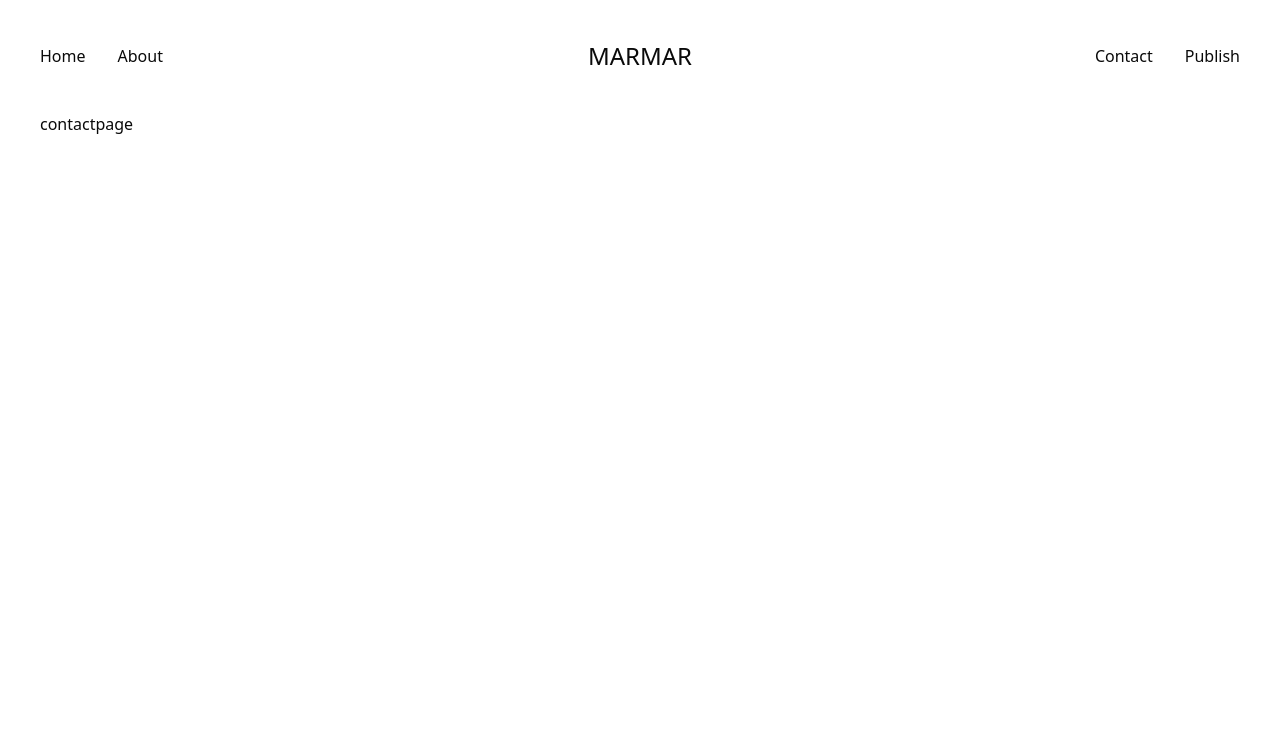
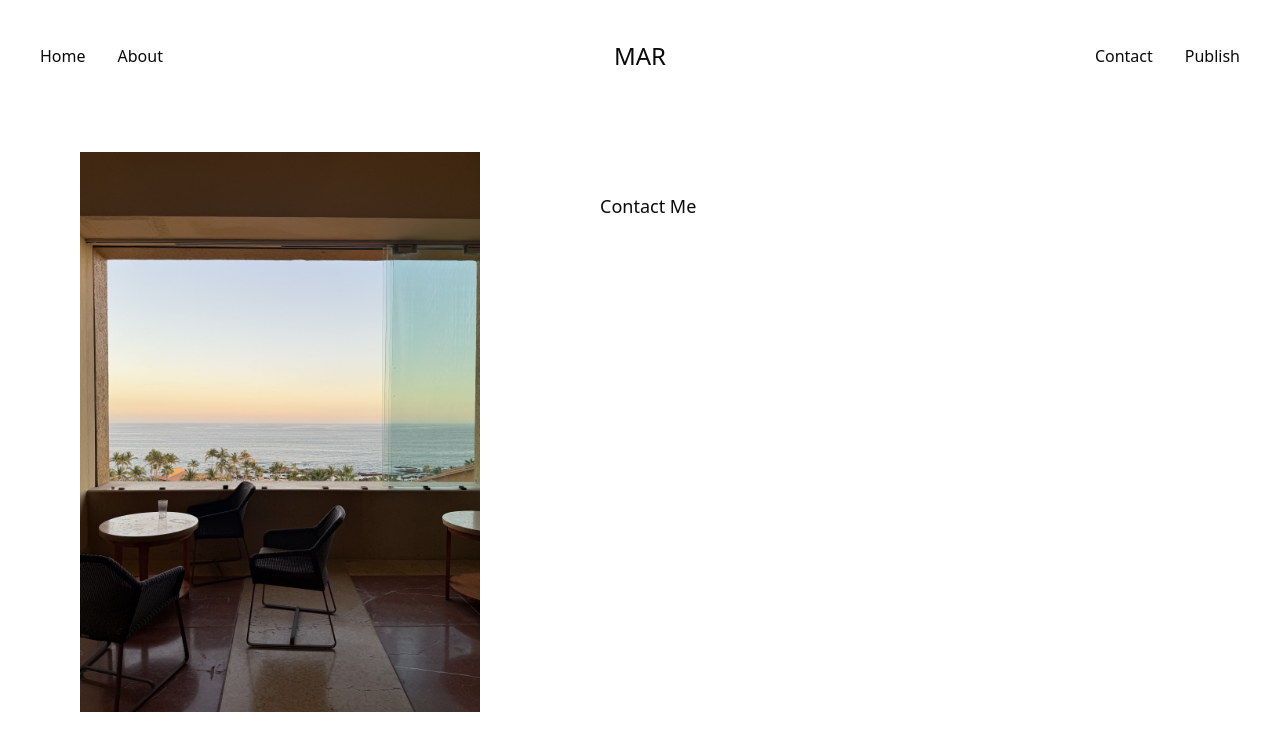
Before and after one commit to marianneliuu/blog, a Next.js app: page /contact in a window 1280 px wide. Shown: the top 750 px of the page. Built offline with nearby package versions, Linux system fonts and the light colour scheme.

Commit message:
Set up about and contact page

```diff
--- a/src/app/about/page.tsx
+++ b/src/app/about/page.tsx
@@ -1,3 +1,13 @@
+import Image from "next/image";
+
 export default function About() {
-  return <div>aboutpage</div>;
+  return (
+    <div className="flex flex-col items-center">
+      <div className="h-[60vh] w-3/4 bg-slate-400 relative overflow-hidden">
+        <Image className="w-full h-full object-cover" src="/aboutimage.jpg" width={4284} height={5712} alt="test" />
+      </div>
+      <h1 className="flex m-10 text-xl font-extralight">About This Blog</h1>
+      <h2>This is more about marmar</h2>
+    </div>
+  );
 }
--- a/src/app/contact/page.tsx
+++ b/src/app/contact/page.tsx
@@ -1,3 +1,12 @@
+import Image from "next/image";
+
 export default function Contact() {
-  return <div>contactpage</div>;
+  return (
+    <div className="flex flex-row">
+      <div className="h-[70vh] w-1/3 bg-slate-400 relative overflow-hidden m-10">
+        <Image className="w-full h-full object-cover" src="/testimage.jpg" width={4284} height={5712} alt="test" />
+      </div>
+      <h1 className="flex m-20 text-lg font-extralight">Contact Me</h1>
+    </div>
+  );
 }
--- a/src/app/page.tsx
+++ b/src/app/page.tsx
@@ -1,44 +1,22 @@
 "use client";
 
-import BlogCard from "@/components/blog-card";
-import { BlogSchema } from "@/database/blog-model";
-import { getAllBlogs } from "@/server/blog-actions";
+import BlogList from "@/components/blog-list";
 import Image from "next/image";
-import useSWR from "swr";
 
 export default function Home() {
-  const { data, error, isLoading } = useSWR<BlogSchema[]>("/", getAllBlogs, {});
-
-  if (isLoading) return <div>Loading...</div>;
-
-  if (!data || error) {
-    console.log(error);
-    return <div>Error Loading Blogs</div>;
-  }
-
   return (
     <>
       <div className="h-[calc(100vh-126px)] flex flex-row w-full min-h-96">
         <div className="h-full w-1/2 flex flex-col-reverse pb-60 ps-10">
           <h2 className="text-lg font-extralight italic">slipping through our fingers</h2>
-          <h1 className="text-3xl">marianne</h1>
+          <h1 className="text-3xl">reminiscence:</h1>
         </div>
         <div className="h-full w-1/2 bg-slate-400 relative overflow-hidden">
           <Image className="w-full h-full object-cover" src="/testimage.jpg" width={4284} height={5712} alt="test" />
         </div>
       </div>
       <div className="bg-stone-100 min-h-10 mt-10"></div>
-      <div className="flex flex-row flex-wrap">
-        {data.map((blog) => (
-          <BlogCard
-            key={blog.slug}
-            title={blog.title}
-            description={blog.description}
-            imageURL={blog.imageURL}
-            slug={blog.slug}
-          />
-        ))}
-      </div>
+      <BlogList />
     </>
   );
 }
--- /dev/null
+++ b/src/components/blog-list.tsx
@@ -0,0 +1,31 @@
+"use client";
+
+import BlogCard from "@/components/blog-card";
+import { BlogSchema } from "@/database/blog-model";
+import { getAllBlogs } from "@/server/blog-actions";
+import useSWR from "swr";
+
+export default function BlogList() {
+  const { data, error, isLoading } = useSWR<BlogSchema[]>("/", getAllBlogs, {});
+
+  if (isLoading) return <div>Loading...</div>;
+
+  if (!data || error) {
+    console.log(error);
+    return <div>Error Loading Blogs</div>;
+  }
+
+  return (
+    <div className="flex flex-row flex-wrap">
+      {data.map((blog) => (
+        <BlogCard
+          key={blog.slug}
+          title={blog.title}
+          description={blog.description}
+          imageURL={blog.imageURL}
+          slug={blog.slug}
+        />
+      ))}
+    </div>
+  );
+}
--- a/src/components/navbar.tsx
+++ b/src/components/navbar.tsx
@@ -8,7 +8,7 @@ export default function Navbar() {
         <Link href="/about">About</Link>
       </div>
       <Link href="/" className="text-2xl">
-        MARMAR
+        MAR
       </Link>
       <div className="flex flex-row justify-end space-x-8 flex-grow basis-0">
         <Link href="/contact">Contact</Link>
```
Also changed, not shown: 1 other file (tests, documents, lock files or other folders).
